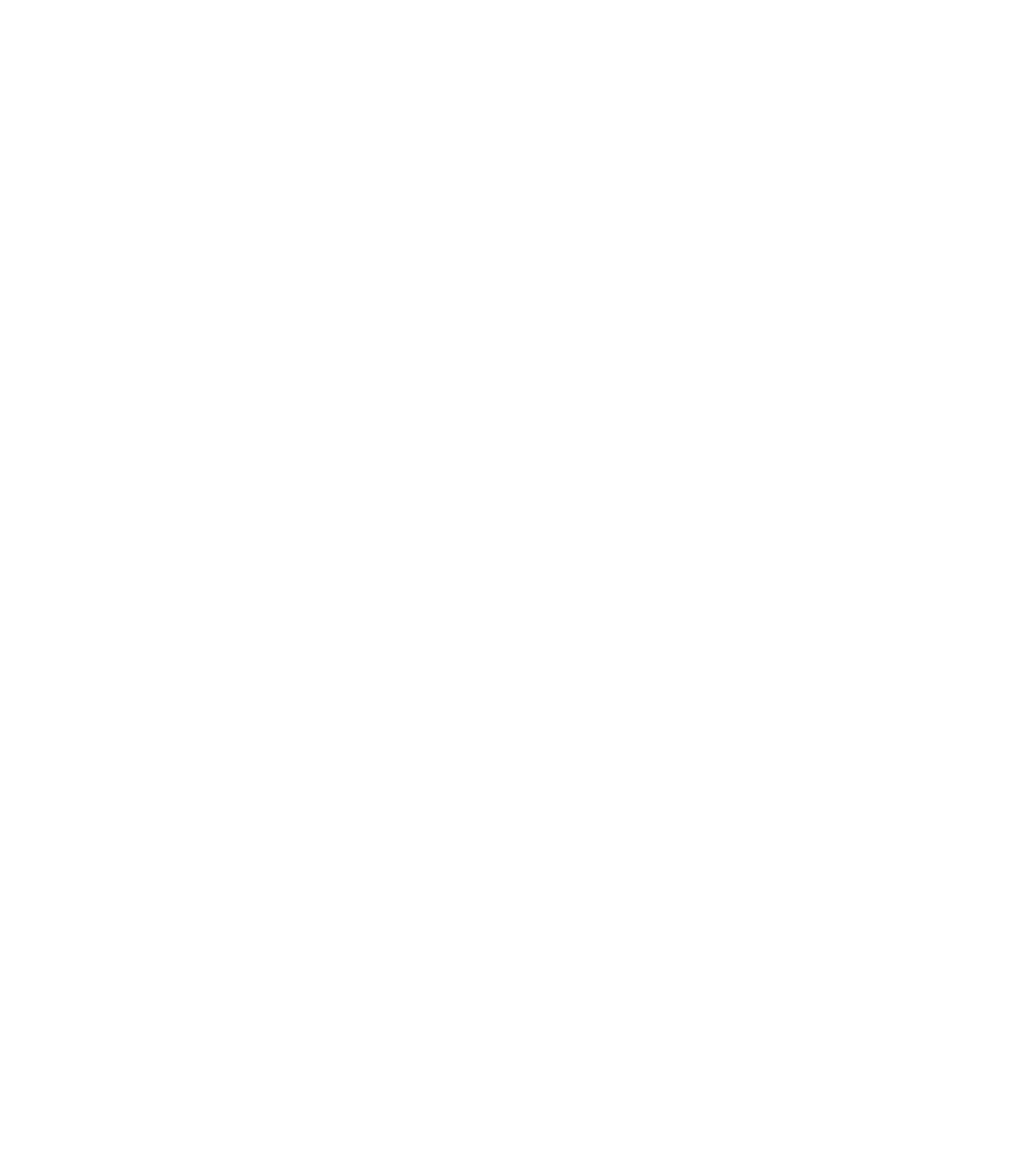
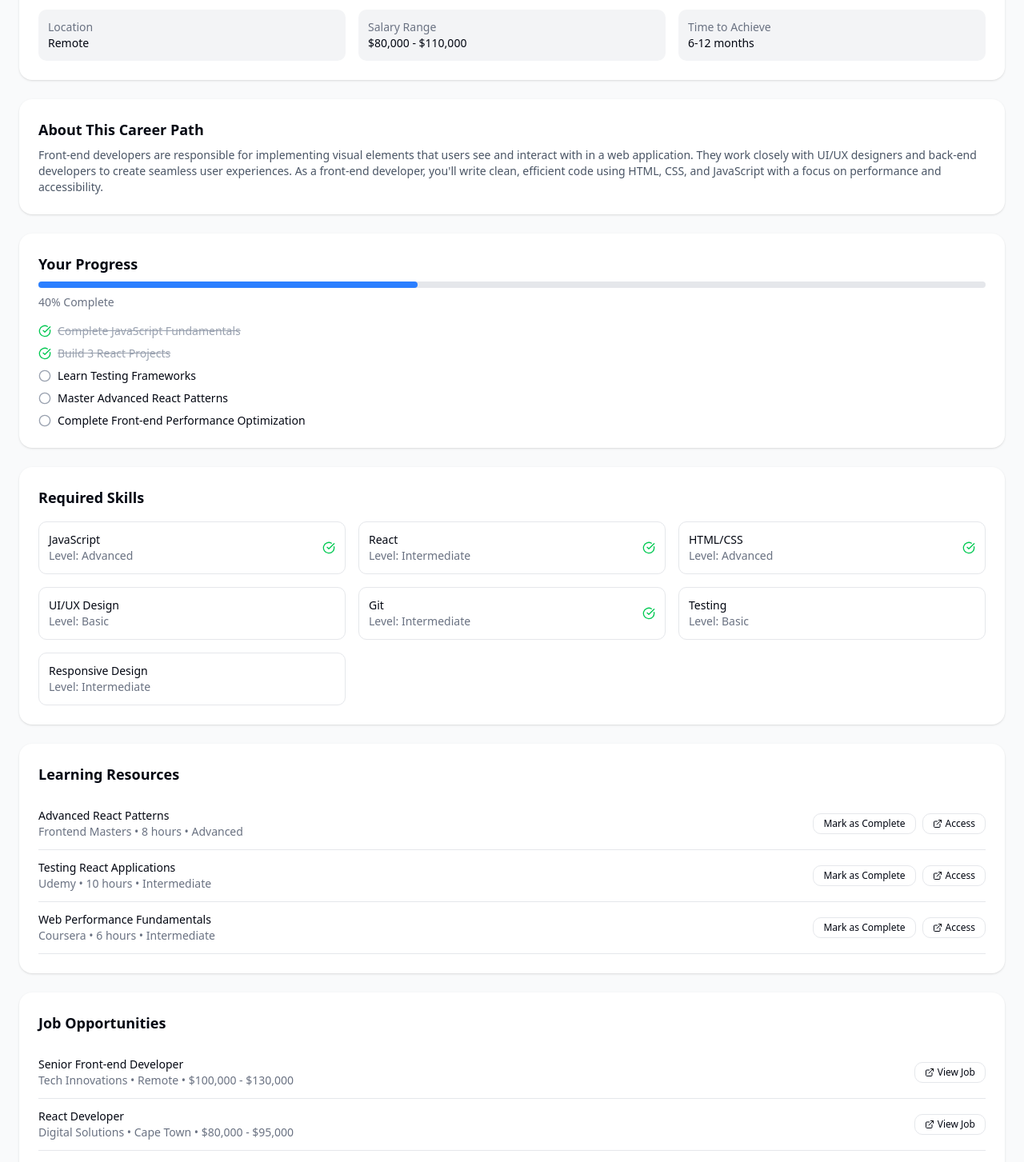
Before and after one commit to Munezeroolivierhugue/Visionaries-Tabiya-FN, a React (Vite) app: page /career/1 in a window 1280 px wide. Before the commit this address had no page. Shown: the part 240-1693 px from the top of the page at 80% size. Before the commit the page ends 800 px from the top, so only its background shows below. Built offline with nearby package versions, Linux system fonts and the light colour scheme.

Commit message:
create view career path page

```diff
--- a/src/App.tsx
+++ b/src/App.tsx
@@ -4,22 +4,24 @@ import Home from "./pages/Home";
 import { Skills } from "./pages/Skills";
 import { Learning } from "./pages/Learning";
 import CareerPathways from "./pages/CareerPathways";
+import CareerPath from "./pages/CareerPath";
 
 import Layout from "./Components/Layout";
-import './App.css'
+import "./App.css";
 
 function App() {
   return (
     <Router>
       <div className="min-h-screen overflow-x-hidden">
-          <Routes>
-            <Route path="/" element={<Layout />}>
-              <Route index element={<Home />} />
-              <Route path="/skills" element={<Skills />} />
-              <Route path="/learning" element={<Learning />} />
-              <Route path="/career" element={<CareerPathways />} />
-            </Route>
-          </Routes>
+        <Routes>
+          <Route path="/" element={<Layout />}>
+            <Route index element={<Home />} />
+            <Route path="skills" element={<Skills />} />
+            <Route path="learning" element={<Learning />} />
+            <Route path="career" element={<CareerPathways />} />
+            <Route path="career/:id" element={<CareerPath />} />
+          </Route>
+        </Routes>
       </div>
     </Router>
   );
--- /dev/null
+++ b/src/pages/CareerPath.tsx
@@ -0,0 +1,216 @@
+import { CheckCircle, Circle, ArrowLeft, ExternalLink } from "lucide-react";
+import { Link } from "react-router-dom";
+export default function CareerPath() {
+  return (
+    <div className="min-h-screen bg-gray-50 p-6">
+      {/* Back Link */}
+      <Link to="/career" className="mb-4 flex items-center text-blue-600 hover:underline cursor-pointer">
+        <ArrowLeft className="w-4 h-4 mr-1" />
+        <span>Back to Career Paths</span>
+      </Link>
+
+      {/* Header */}
+      <div className="bg-white p-6 rounded-2xl shadow mb-6">
+        <h1 className="text-2xl font-bold">Front-end Developer</h1>
+        <p className="text-gray-500">Tech Solutions Inc.</p>
+
+        <div className="mt-4 grid grid-cols-3 gap-4">
+          <InfoCard title="Location" value="Remote" />
+          <InfoCard title="Salary Range" value="$80,000 - $110,000" />
+          <InfoCard title="Time to Achieve" value="6-12 months" />
+        </div>
+      </div>
+
+      {/* About */}
+      <div className="bg-white p-6 rounded-2xl shadow mb-6">
+        <h2 className="font-semibold text-lg mb-2">About This Career Path</h2>
+        <p className="text-gray-600 text-sm">
+          Front-end developers are responsible for implementing visual elements
+          that users see and interact with in a web application. They work
+          closely with UI/UX designers and back-end developers to create
+          seamless user experiences. As a front-end developer, you'll write
+          clean, efficient code using HTML, CSS, and JavaScript with a focus on
+          performance and accessibility.
+        </p>
+      </div>
+
+      {/* Progress */}
+      <div className="bg-white p-6 rounded-2xl shadow mb-6">
+        <h2 className="font-semibold text-lg mb-2">Your Progress</h2>
+        <div className="w-full bg-gray-200 h-2 rounded-full mb-2">
+          <div className="bg-blue-500 h-2 rounded-full w-[40%]" />
+        </div>
+        <p className="text-sm text-gray-500 mb-4">40% Complete</p>
+
+        <ul className="space-y-2">
+          <Milestone done text="Complete JavaScript Fundamentals" />
+          <Milestone done text="Build 3 React Projects" />
+          <Milestone text="Learn Testing Frameworks" />
+          <Milestone text="Master Advanced React Patterns" />
+          <Milestone text="Complete Front-end Performance Optimization" />
+        </ul>
+      </div>
+
+      {/* Required Skills */}
+      <div className="bg-white p-6 rounded-2xl shadow mb-6">
+        <h2 className="font-semibold text-lg mb-4">Required Skills</h2>
+        <div className="grid grid-cols-2 md:grid-cols-3 gap-4">
+          <Skill name="JavaScript" level="Advanced" done />
+          <Skill name="React" level="Intermediate" done />
+          <Skill name="HTML/CSS" level="Advanced" done />
+          <Skill name="UI/UX Design" level="Basic" />
+          <Skill name="Git" level="Intermediate" done />
+          <Skill name="Testing" level="Basic" />
+          <Skill name="Responsive Design" level="Intermediate" />
+        </div>
+      </div>
+
+      {/* Learning Resources */}
+      <div className="bg-white p-6 rounded-2xl shadow mb-6">
+        <h2 className="font-semibold text-lg mb-4">Learning Resources</h2>
+        <Resource
+          title="Advanced React Patterns"
+          provider="Frontend Masters"
+          duration="8 hours"
+          level="Advanced"
+        />
+        <Resource
+          title="Testing React Applications"
+          provider="Udemy"
+          duration="10 hours"
+          level="Intermediate"
+        />
+        <Resource
+          title="Web Performance Fundamentals"
+          provider="Coursera"
+          duration="6 hours"
+          level="Intermediate"
+        />
+      </div>
+
+      {/* Job Opportunities */}
+      <div className="bg-white p-6 rounded-2xl shadow">
+        <h2 className="font-semibold text-lg mb-4">Job Opportunities</h2>
+        <Job
+          title="Senior Front-end Developer"
+          company="Tech Innovations"
+          location="Remote"
+          salary="$100,000 - $130,000"
+        />
+        <Job
+          title="React Developer"
+          company="Digital Solutions"
+          location="Cape Town"
+          salary="$80,000 - $95,000"
+        />
+        <Job
+          title="UI Engineer"
+          company="Creative Tech"
+          location="Johannesburg"
+          salary="$85,000 - $105,000"
+        />
+      </div>
+    </div>
+  );
+}
+
+/* ========== COMPONENTS ========== */
+
+function InfoCard({ title, value }: { title: string; value: string }) {
+  return (
+    <div className="p-3 bg-gray-100 rounded-lg text-sm">
+      <p className="text-gray-500">{title}</p>
+      <p className="font-medium">{value}</p>
+    </div>
+  );
+}
+
+function Milestone({ done, text }: { done?: boolean; text: string }) {
+  return (
+    <li className="flex items-center gap-2 text-sm">
+      {done ? (
+        <CheckCircle className="w-4 h-4 text-green-500" />
+      ) : (
+        <Circle className="w-4 h-4 text-gray-400" />
+      )}
+      <span className={done ? "line-through text-gray-400" : ""}>{text}</span>
+    </li>
+  );
+}
+
+function Skill({
+  name,
+  level,
+  done,
+}: {
+  name: string;
+  level: string;
+  done?: boolean;
+}) {
+  return (
+    <div className="border p-3 rounded-lg flex justify-between items-center text-sm">
+      <div>
+        <p className="font-medium">{name}</p>
+        <p className="text-gray-500">Level: {level}</p>
+      </div>
+      {done && <CheckCircle className="w-4 h-4 text-green-500" />}
+    </div>
+  );
+}
+
+function Resource({
+  title,
+  provider,
+  duration,
+  level,
+}: {
+  title: string;
+  provider: string;
+  duration: string;
+  level: string;
+}) {
+  return (
+    <div className="flex justify-between items-center border-b py-3 text-sm">
+      <div>
+        <p className="font-medium">{title}</p>
+        <p className="text-gray-500">
+          {provider} • {duration} • {level}
+        </p>
+      </div>
+      <div className="flex gap-2">
+        <button className="text-xs px-3 py-1 border rounded-lg hover:bg-gray-100">
+          Mark as Complete
+        </button>
+        <button className="text-xs px-3 py-1 border rounded-lg hover:bg-gray-100 flex items-center gap-1">
+          <ExternalLink className="w-3 h-3" /> Access
+        </button>
+      </div>
+    </div>
+  );
+}
+
+function Job({
+  title,
+  company,
+  location,
+  salary,
+}: {
+  title: string;
+  company: string;
+  location: string;
+  salary: string;
+}) {
+  return (
+    <div className="flex justify-between items-center border-b py-3 text-sm">
+      <div>
+        <p className="font-medium">{title}</p>
+        <p className="text-gray-500">
+          {company} • {location} • {salary}
+        </p>
+      </div>
+      <button className="text-xs px-3 py-1 border rounded-lg hover:bg-gray-100 flex items-center gap-1">
+        <ExternalLink className="w-3 h-3" /> View Job
+      </button>
+    </div>
+  );
+}
```
Also changed, not shown: src/pages/CareerPathways.tsx (+141 -45 lines).
